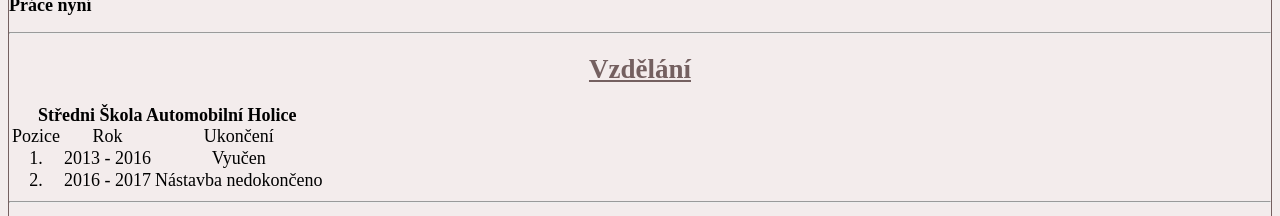
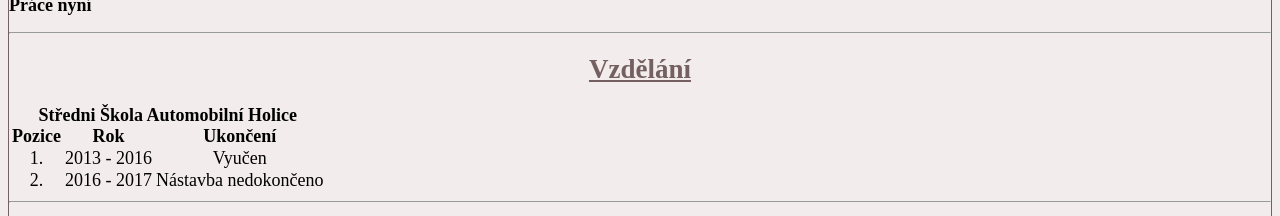
Before and after one commit to Mafie221/zivotopisTest, a plain HTML site: page zivotopis/index.html in a window 1280 px wide. Shown: the part 940-1156 px from the top of the page. Drawn offline with Linux system fonts and the light colour scheme.

Commit message:
Add files via upload

```diff
--- a/zivotopis/index.html
+++ b/zivotopis/index.html
@@ -52,9 +52,9 @@
                 <caption class="tucny-text">Středni Škola Automobilní Holice</caption>
                 <thead>
                     <tr>
-                        <td>Pozice</td>
-                        <td>Rok</td>
-                        <td>Ukončení</td>
+                        <th>Pozice</th>
+                        <th>Rok</th>
+                        <th>Ukončení</th>
                     </tr>
                 </thead>
                 <tbody>
```
